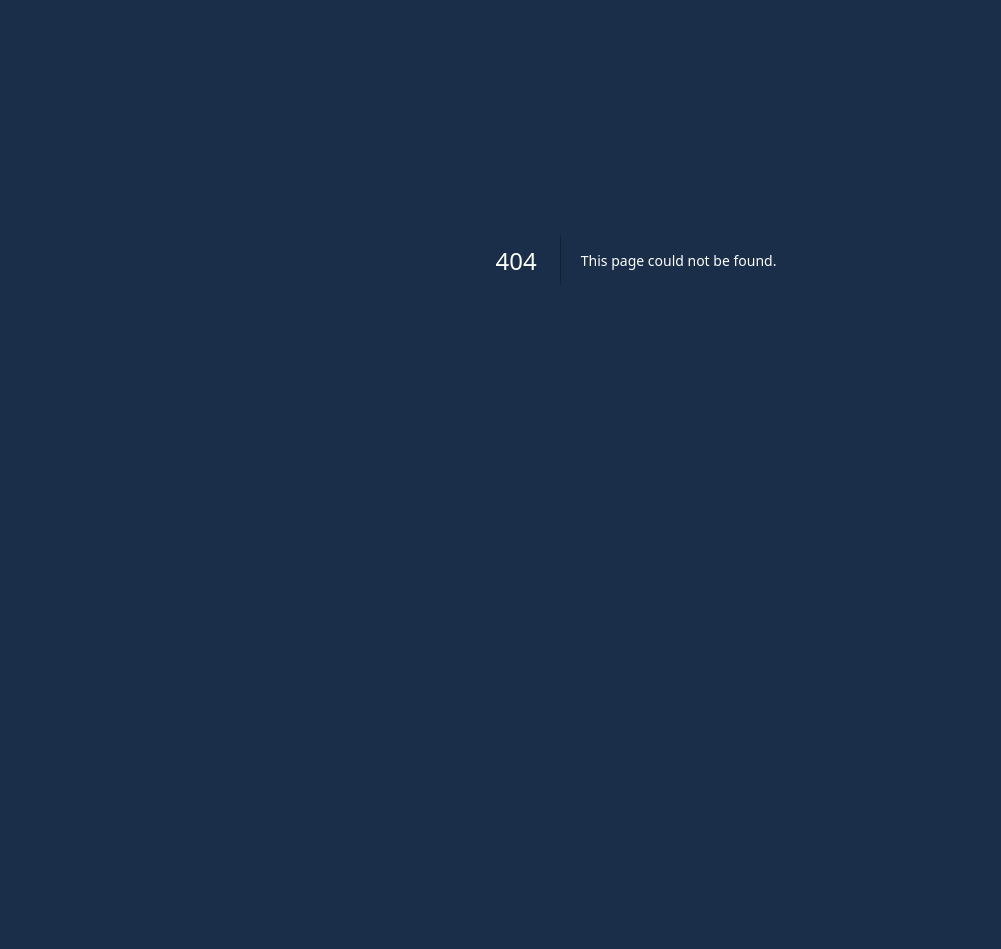
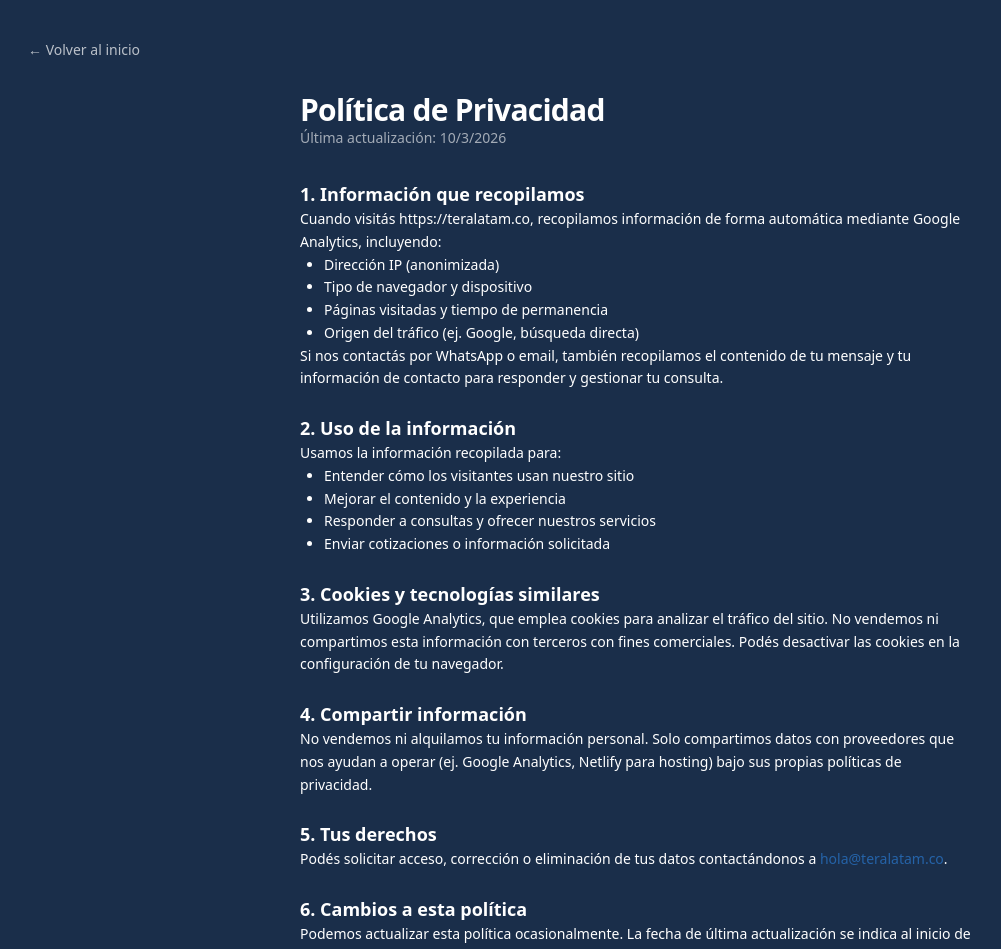
Before and after one commit to fidelfunez/tera-website, a Next.js app: page /privacidad in a window 1280 px wide. Before the commit this address had no page. Shown: the part 140-1089 px from the top of the page, without its empty margins (4-1005 px from the left). Before the commit the page ends 800 px from the top, so only its background shows below. Built offline with nearby package versions, Linux system fonts and the light colour scheme.

Commit message:
GA4, política de privacidad, link en footer, sitemap con /privacidad

```diff
--- a/app/layout.tsx
+++ b/app/layout.tsx
@@ -1,5 +1,8 @@
 import "./globals.css";
+import Script from "next/script";
 import { siteConfig } from "../config/site";
+
+const GA_MEASUREMENT_ID = "G-0YVW95Z8SV";
 
 export const metadata = {
   title: "Tera | Páginas web modernas para negocios y profesionales en Honduras y LATAM",
@@ -172,6 +175,18 @@ export default function RootLayout({
         />
       </head>
       <body className="min-h-screen bg-navy font-sans text-white">
+        <Script
+          src={`https://www.googletagmanager.com/gtag/js?id=${GA_MEASUREMENT_ID}`}
+          strategy="afterInteractive"
+        />
+        <Script id="google-analytics" strategy="afterInteractive">
+          {`
+            window.dataLayer = window.dataLayer || [];
+            function gtag(){dataLayer.push(arguments);}
+            gtag('js', new Date());
+            gtag('config', '${GA_MEASUREMENT_ID}');
+          `}
+        </Script>
         {children}
         <script
           type="application/ld+json"
--- /dev/null
+++ b/app/privacidad/page.tsx
@@ -0,0 +1,130 @@
+import Link from "next/link";
+import { Navbar } from "../../components/Navbar";
+import { Footer } from "../../components/Footer";
+import { siteConfig } from "../../config/site";
+
+export const metadata = {
+  title: "Política de Privacidad | Tera",
+  description:
+    "Política de privacidad de Tera. Cómo recopilamos, usamos y protegemos tu información cuando visitas teralatam.co."
+};
+
+export default function PrivacidadPage() {
+  return (
+    <div className="flex min-h-screen flex-col bg-navy">
+      <Navbar />
+      <div className="container py-16 md:py-24">
+        <Link
+          href="/"
+          className="mb-8 inline-flex items-center text-sm text-white/70 transition hover:text-white"
+        >
+          ← Volver al inicio
+        </Link>
+
+        <article className="mx-auto max-w-2xl">
+          <h1 className="text-2xl font-semibold tracking-tight md:text-3xl">
+            Política de Privacidad
+          </h1>
+          <p className="text-sm text-white/60">
+            Última actualización: {new Date().toLocaleDateString("es-HN")}
+          </p>
+
+          <div className="mt-8 space-y-6 text-sm leading-relaxed">
+            <section>
+              <h2 className="text-lg font-semibold text-white">
+                1. Información que recopilamos
+              </h2>
+              <p>
+                Cuando visitás {siteConfig.url}, recopilamos información de forma
+                automática mediante Google Analytics, incluyendo:
+              </p>
+              <ul className="list-disc pl-6">
+                <li>Dirección IP (anonimizada)</li>
+                <li>Tipo de navegador y dispositivo</li>
+                <li>Páginas visitadas y tiempo de permanencia</li>
+                <li>Origen del tráfico (ej. Google, búsqueda directa)</li>
+              </ul>
+              <p>
+                Si nos contactás por WhatsApp o email, también recopilamos el
+                contenido de tu mensaje y tu información de contacto para
+                responder y gestionar tu consulta.
+              </p>
+            </section>
+
+            <section>
+              <h2 className="text-lg font-semibold text-white">
+                2. Uso de la información
+              </h2>
+              <p>Usamos la información recopilada para:</p>
+              <ul className="list-disc pl-6">
+                <li>Entender cómo los visitantes usan nuestro sitio</li>
+                <li>Mejorar el contenido y la experiencia</li>
+                <li>Responder a consultas y ofrecer nuestros servicios</li>
+                <li>Enviar cotizaciones o información solicitada</li>
+              </ul>
+            </section>
+
+            <section>
+              <h2 className="text-lg font-semibold text-white">
+                3. Cookies y tecnologías similares
+              </h2>
+              <p>
+                Utilizamos Google Analytics, que emplea cookies para analizar el
+                tráfico del sitio. No vendemos ni compartimos esta información
+                con terceros con fines comerciales. Podés desactivar las cookies
+                en la configuración de tu navegador.
+              </p>
+            </section>
+
+            <section>
+              <h2 className="text-lg font-semibold text-white">
+                4. Compartir información
+              </h2>
+              <p>
+                No vendemos ni alquilamos tu información personal. Solo
+                compartimos datos con proveedores que nos ayudan a operar (ej.
+                Google Analytics, Netlify para hosting) bajo sus propias políticas
+                de privacidad.
+              </p>
+            </section>
+
+            <section>
+              <h2 className="text-lg font-semibold text-white">
+                5. Tus derechos
+              </h2>
+              <p>
+                Podés solicitar acceso, corrección o eliminación de tus datos
+                contactándonos a{" "}
+                <a href={`mailto:${siteConfig.contactEmail}`}>
+                  {siteConfig.contactEmail}
+                </a>
+                .
+              </p>
+            </section>
+
+            <section>
+              <h2 className="text-lg font-semibold text-white">
+                6. Cambios a esta política
+              </h2>
+              <p>
+                Podemos actualizar esta política ocasionalmente. La fecha de
+                última actualización se indica al inicio de la página.
+              </p>
+            </section>
+
+            <section>
+              <h2 className="text-lg font-semibold text-white">7. Contacto</h2>
+              <p>
+                Para preguntas sobre esta política:{" "}
+                <a href={`mailto:${siteConfig.contactEmail}`}>
+                  {siteConfig.contactEmail}
+                </a>
+              </p>
+            </section>
+          </div>
+        </article>
+      </div>
+      <Footer />
+    </div>
+  );
+}
--- a/app/sitemap.ts
+++ b/app/sitemap.ts
@@ -8,6 +8,12 @@ export default function sitemap(): MetadataRoute.Sitemap {
       lastModified: new Date(),
       changeFrequency: "weekly" as const,
       priority: 1
+    },
+    {
+      url: `${siteConfig.url}/privacidad`,
+      lastModified: new Date(),
+      changeFrequency: "monthly" as const,
+      priority: 0.3
     }
   ];
 }
--- a/components/Footer.tsx
+++ b/components/Footer.tsx
@@ -32,6 +32,9 @@ export function Footer() {
           <a href="#contacto" className="text-white transition hover:opacity-90">
             Contacto
           </a>
+          <a href="/privacidad" className="text-white transition hover:opacity-90">
+            Privacidad
+          </a>
         </div>
         <div className="text-[11px] text-center md:text-right">
           <p>Hecho con 🤍 en Honduras 🇭🇳 para toda Latinoamérica</p>
```
